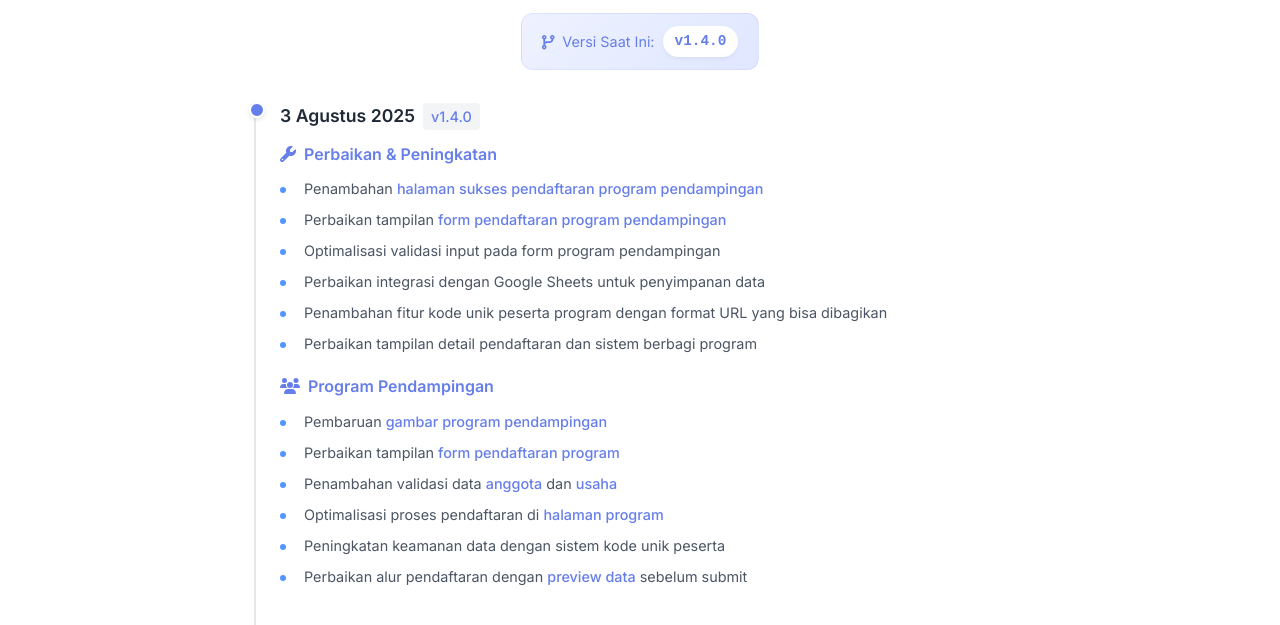
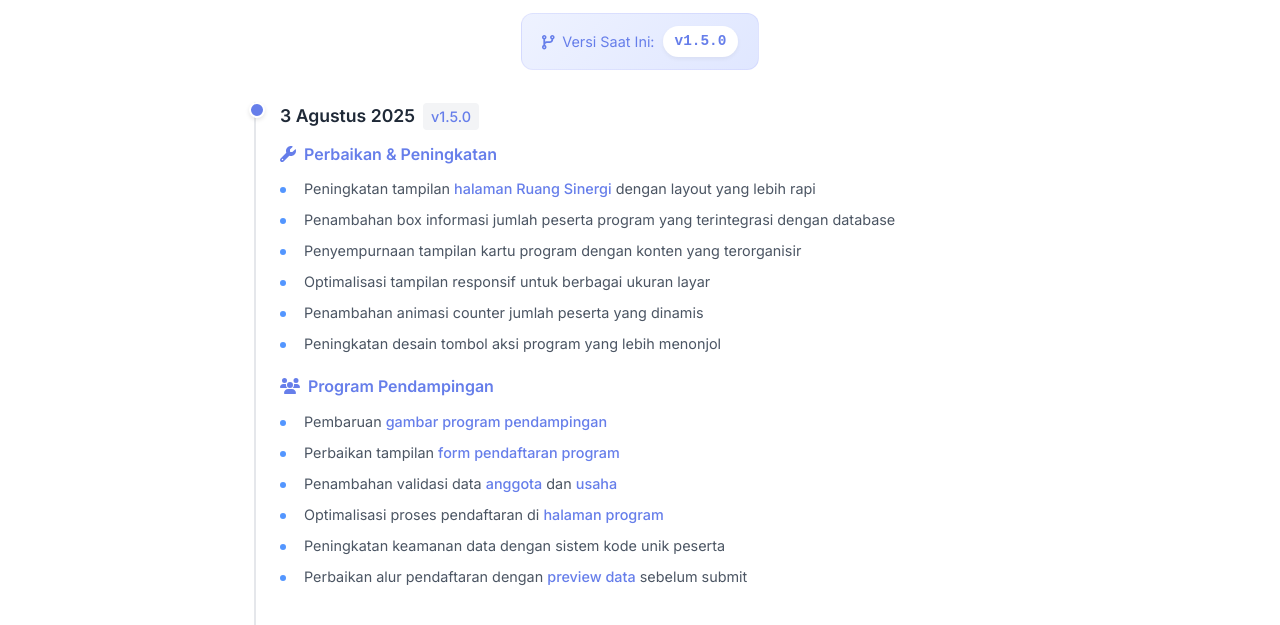
Before and after one commit to krapyakid/sinekra, a website: page versi.html in a window 1280 px wide. Shown: the part 146-771 px from the top of the page. Drawn offline with Linux system fonts and the light colour scheme.

Commit message:
versi.html

```diff
--- a/versi.html
+++ b/versi.html
@@ -227,7 +227,7 @@
             <h1>Daftar Update & Versi</h1>
             <div class="current-version">
                 <i class="fas fa-code-branch"></i>
-                Versi Saat Ini: <span class="version-tag">v1.4.0</span>
+                Versi Saat Ini: <span class="version-tag">v1.5.0</span>
             </div>
         </div>
 
@@ -236,7 +236,7 @@
             <div class="version-item">
                 <div class="version-date">
                     3 Agustus 2025
-                    <span class="version-number">v1.4.0</span>
+                    <span class="version-number">v1.5.0</span>
                 </div>
 
                 <div class="version-section">
@@ -245,12 +245,12 @@
                         Perbaikan & Peningkatan
                     </h3>
                     <ul class="update-list">
-                        <li class="update-item">Penambahan <a href="peserta-program-pendampingan.html">halaman sukses pendaftaran program pendampingan</a></li>
-                        <li class="update-item">Perbaikan tampilan <a href="program-pendampingan.html">form pendaftaran program pendampingan</a></li>
-                        <li class="update-item">Optimalisasi validasi input pada form program pendampingan</li>
-                        <li class="update-item">Perbaikan integrasi dengan Google Sheets untuk penyimpanan data</li>
-                        <li class="update-item">Penambahan fitur kode unik peserta program dengan format URL yang bisa dibagikan</li>
-                        <li class="update-item">Perbaikan tampilan detail pendaftaran dan sistem berbagi program</li>
+                        <li class="update-item">Peningkatan tampilan <a href="ruang-sinergi.html">halaman Ruang Sinergi</a> dengan layout yang lebih rapi</li>
+                        <li class="update-item">Penambahan box informasi jumlah peserta program yang terintegrasi dengan database</li>
+                        <li class="update-item">Penyempurnaan tampilan kartu program dengan konten yang terorganisir</li>
+                        <li class="update-item">Optimalisasi tampilan responsif untuk berbagai ukuran layar</li>
+                        <li class="update-item">Penambahan animasi counter jumlah peserta yang dinamis</li>
+                        <li class="update-item">Peningkatan desain tombol aksi program yang lebih menonjol</li>
                     </ul>
                 </div>
 
```
